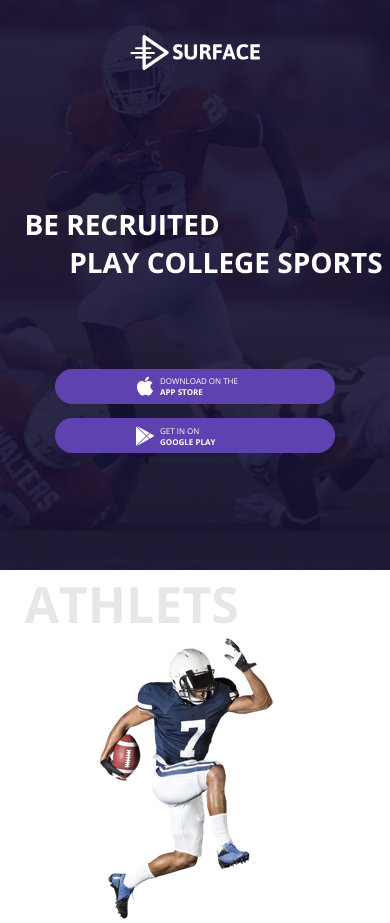
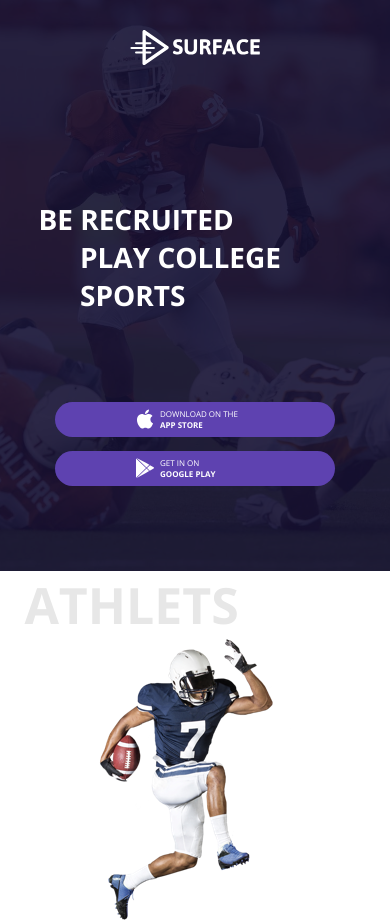
Before and after one commit to german-vorobyev/mq-diplom, a plain HTML site: page index.html in a window 390 px wide. Shown: the top 923 px of the page. Drawn offline with Linux system fonts and the light colour scheme; files whose address does not match are found by name.

Commit message:
Add files via upload

```diff
--- a/css/style.css
+++ b/css/style.css
@@ -22,42 +22,42 @@
         width: 8.4rem;
         height: 2.2rem;
         fill: #ffffff;
-        margin-top: 2.2rem;
+        margin-top: 10px;
         margin-right: auto;
         margin-left: auto;
     }
     .header {
-        height: 570px;
         background: url("../images/football_767.jpg") no-repeat center center #000000;
         background-size: cover;
         position: relative;
+        padding: 20px 0 85px;
     }
     .header::before {
         content: "";
         background-color: #161133;
         position: absolute;
-        width: 100%;
-        height: 100%;
         opacity: 0.9;
+        top: 0;
+        left: 0;
+        right: 0;
+        bottom: 0;
     }
     .header-container {
         position: relative;
         z-index: 2;
-    }
-    .header-title-box {
-        margin-top: 8.4rem;
+        padding: 0 16px;
     }
     .header-title {
-        display: flex;
-        flex-direction: column;
-        margin-left: 6.25%;
         font-family: Open Sans Bold, serif;
         text-transform: uppercase;
         color: #ffffff;
         font-size: 1.75rem;
+        margin-left: 6.25%;
+        margin-top: 8.4rem;
     }
-    .header-title-2 {
-        padding-left: 2.8rem;
+    .span-h1 {
+        display: block;
+        padding-left: 2.6rem;
     }
     .button-box {
         margin-top: 5.5rem;
@@ -73,6 +73,7 @@
         color: #ffffff;
         display: flex;
         align-items: center;
+        text-decoration: none;
     }
     .button-2 {
         margin-top: 0.9rem;
@@ -82,20 +83,16 @@
         height: 20px;
         fill: #ffffff;
         margin-left: 80px;
-    }
-    .button-text {
-        margin-left: 5px;
-        display: flex;
-        flex-direction: column;
+        margin-right: 5px;
     }
     .text {
         font-family: Open Sans Regular, serif;
         text-transform: uppercase;
         font-size: 0.5rem;
-        align-self: flex-start;
     }
     .text-2 {
         font-family: Open Sans Bold, serif;
+        display: block;
     }
     .section-subject {
         font-family: Open Sans Bold, serif;
@@ -209,7 +206,6 @@
         font-family: "Open Sans Regular", serif;
     }
     .footer {
-        height: 570px;
         background: url("../images/game_767.jpg") no-repeat center center #000000;
         background-size: cover;
         position: relative;
@@ -261,5 +257,6 @@
     }
     .footer-logo {
         margin-top: 3.5rem;
+        padding-bottom: 10px;
     }
 }
--- a/index.html
+++ b/index.html
@@ -10,7 +10,7 @@
 <body>
 <div class="page">
     <header class="header">
-        <section class="header-container">
+        <div class="header-container">
             <div class="logo-box">
                 <svg class="logo" viewBox="0 0 972 264" xmlns="http://www.w3.org/2000/svg">
                     <g fill-rule="evenodd">
@@ -22,37 +22,28 @@
                     </g>
                 </svg>
             </div>
-            <div class="header-title-box">
-                <h2 class="header-title">be recruited</h2>
-                <h2 class="header-title header-title-2">play college sports</h2>
-            </div>
-            <form class="button-box">
-                <button class="button">
+            <h1 class="header-title">be recruited <span class="span-h1">play college sports</span></h1>
+            <div class="button-box">
+                <a class="button" href="">
                     <svg class="button-logo" xmlns="http://www.w3.org/2000/svg" viewBox="0 0 170 170">
                         <path d="M150.37 130.25c-2.45 5.66-5.35 10.87-8.71 15.66-4.58 6.53-8.33 11.05-11.22 13.56-4.48 4.12-9.28 6.23-14.42 6.35-3.69 0-8.14-1.05-13.32-3.18-5.197-2.12-9.973-3.17-14.34-3.17-4.58 0-9.492 1.05-14.746 3.17-5.262 2.13-9.5 3.24-12.742 3.35-4.93.21-9.842-1.96-14.746-6.52-3.13-2.73-7.045-7.41-11.735-14.04-5.03-7.08-9.168-15.29-12.41-24.65-3.47-10.11-5.21-19.9-5.21-29.378 0-10.857 2.346-20.22 7.045-28.068C27.508 57.03 32.42 52.06 38.57 48.41s12.793-5.51 19.948-5.63c3.915 0 9.05 1.21 15.43 3.59 6.36 2.39 10.446 3.6 12.237 3.6 1.34 0 5.877-1.416 13.57-4.24 7.275-2.617 13.415-3.7 18.445-3.274 13.63 1.1 23.87 6.473 30.68 16.153-12.19 7.385-18.22 17.73-18.1 31 .11 10.338 3.86 18.94 11.23 25.77 3.34 3.17 7.07 5.62 11.22 7.36-.9 2.61-1.85 5.11-2.86 7.51zM119.11 7.24c0 8.102-2.96 15.667-8.86 22.67-7.12 8.323-15.732 13.133-25.07 12.374-.12-.972-.19-1.995-.19-3.07 0-7.778 3.387-16.102 9.4-22.908 3.002-3.446 6.82-6.31 11.45-8.597 4.62-2.253 8.99-3.498 13.1-3.71.12 1.082.17 2.165.17 3.24z"/>
                     </svg>
-                    <div class="button-text">
-                        <p class="text">download on the</p>
-                        <p class="text text-2">app store</p>
-                    </div>
-                </button>
-                <button class="button button-2">
-                    <svg class="button-logo "xmlns="http://www.w3.org/2000/svg" viewBox="0 0 505.499 505.499">
+                    <div class="text">download on the <span class="text text-2">app store</span></div>
+                </a>
+                <a class="button button-2" href="">
+                    <svg class="button-logo" xmlns="http://www.w3.org/2000/svg" viewBox="0 0 505.499 505.499">
                         <path d="M471.497 234.466l-92.082-53.135-75.733 73.208 69.215 66.907 98.6-56.91c5.43-3.133 8.677-8.756 8.677-15.03 0-6.275-3.245-11.898-8.677-15.04zM363.785 172.3l-101.332-58.497L40.375 0l250.828 242.47M44.063 505.5l218.77-120.512 94.435-54.515-66.065-63.87M25.56 9.815l-.236 489.67L278.72 254.534"/>
                     </svg>
-                    <div class="button-text">
-                        <p class="text">get in on</p>
-                        <p class="text text-2">google play</p>
-                    </div>
-                </button>
-            </form>
-        </section>
+                    <div class="text">get in on<span class="text text-2">google play</span></div>
+                </a>
+            </div>
+        </div>
     </header>
     <main class="main">
         <article class="article-box">
             <section class="section-box">
                 <div class="box-preview">
-                    <h3 class="section-subject"> athlets</h3>
+                    <h2 class="section-subject"> athlets</h2>
                     <img class="img-preview" src="./images/footballer_192.png" alt="footballer">
                 </div>
                 <div class="section-content">
@@ -87,7 +78,7 @@
             </section>
             <section class="section-box">
                 <div class="box-preview">
-                    <h3 class="section-subject"> players</h3>
+                    <h2 class="section-subject"> players</h2>
                     <img class="img-preview" src="./images/basketballer_302.png" alt="basketballter">
                 </div>
                     <div class="section-content">
@@ -164,28 +155,22 @@
                     </g>
                 </svg>
             </div>
-            <h1 class="footer-title">download app</h1>
-            <h5 class="footer-subtitle">show everyone what you can do!</h5>
-            <form class="button-box">
-                <button class="button">
+            <h5 class="footer-title">download app</h5>
+            <h6 class="footer-subtitle">show everyone what you can do!</h6>
+            <div class="button-box">
+                <a class="button" href="">
                     <svg class="button-logo" xmlns="http://www.w3.org/2000/svg" viewBox="0 0 170 170">
                         <path d="M150.37 130.25c-2.45 5.66-5.35 10.87-8.71 15.66-4.58 6.53-8.33 11.05-11.22 13.56-4.48 4.12-9.28 6.23-14.42 6.35-3.69 0-8.14-1.05-13.32-3.18-5.197-2.12-9.973-3.17-14.34-3.17-4.58 0-9.492 1.05-14.746 3.17-5.262 2.13-9.5 3.24-12.742 3.35-4.93.21-9.842-1.96-14.746-6.52-3.13-2.73-7.045-7.41-11.735-14.04-5.03-7.08-9.168-15.29-12.41-24.65-3.47-10.11-5.21-19.9-5.21-29.378 0-10.857 2.346-20.22 7.045-28.068C27.508 57.03 32.42 52.06 38.57 48.41s12.793-5.51 19.948-5.63c3.915 0 9.05 1.21 15.43 3.59 6.36 2.39 10.446 3.6 12.237 3.6 1.34 0 5.877-1.416 13.57-4.24 7.275-2.617 13.415-3.7 18.445-3.274 13.63 1.1 23.87 6.473 30.68 16.153-12.19 7.385-18.22 17.73-18.1 31 .11 10.338 3.86 18.94 11.23 25.77 3.34 3.17 7.07 5.62 11.22 7.36-.9 2.61-1.85 5.11-2.86 7.51zM119.11 7.24c0 8.102-2.96 15.667-8.86 22.67-7.12 8.323-15.732 13.133-25.07 12.374-.12-.972-.19-1.995-.19-3.07 0-7.778 3.387-16.102 9.4-22.908 3.002-3.446 6.82-6.31 11.45-8.597 4.62-2.253 8.99-3.498 13.1-3.71.12 1.082.17 2.165.17 3.24z"/>
                     </svg>
-                    <div class="button-text">
-                        <p class="text">download on the</p>
-                        <p class="text text-2">app store</p>
-                    </div>
-                </button>
-                <button class="button button-2">
-                    <svg class="button-logo "xmlns="http://www.w3.org/2000/svg" viewBox="0 0 505.499 505.499">
+                    <div class="text">download on the <span class="text text-2">app store</span></div>
+                </a>
+                <a class="button button-2" href="">
+                    <svg class="button-logo" xmlns="http://www.w3.org/2000/svg" viewBox="0 0 505.499 505.499">
                         <path d="M471.497 234.466l-92.082-53.135-75.733 73.208 69.215 66.907 98.6-56.91c5.43-3.133 8.677-8.756 8.677-15.03 0-6.275-3.245-11.898-8.677-15.04zM363.785 172.3l-101.332-58.497L40.375 0l250.828 242.47M44.063 505.5l218.77-120.512 94.435-54.515-66.065-63.87M25.56 9.815l-.236 489.67L278.72 254.534"/>
                     </svg>
-                    <div class="button-text">
-                        <p class="text">get in on</p>
-                        <p class="text text-2">google play</p>
-                    </div>
-                </button>
-            </form>
+                    <div class="text">get in on<span class="text text-2">google play</span></div>
+                </a>
+            </div>
             <div class="logo-box">
                 <svg class="logo footer-logo" viewBox="0 0 972 264" xmlns="http://www.w3.org/2000/svg">
                     <g fill-rule="evenodd">
```
